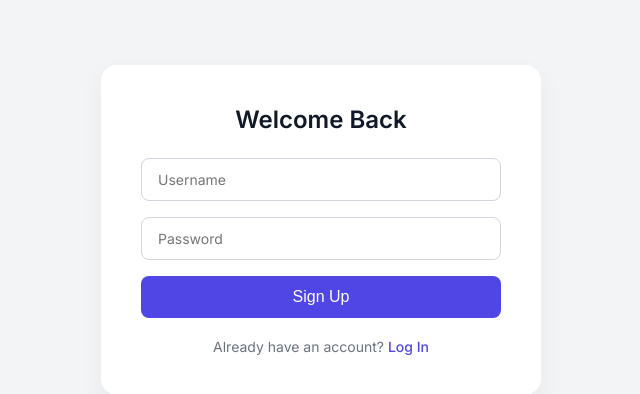
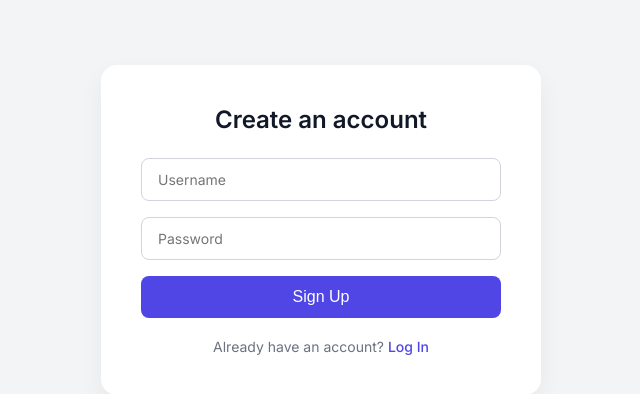
Before and after one commit to yos0727/SUT, a Flask app: page /register in a window 1280 px wide. Shown: the part 170-564 px from the top of the page, without its empty margins (319-959 px from the left). Run offline with Flask 3, Linux system fonts and the light colour scheme.

Commit message:
register bug and rename title for differenve

```diff
--- a/templates/register.html
+++ b/templates/register.html
@@ -20,13 +20,13 @@
 </head>
 <body>
     <div class="auth-card">
-        <h2>Welcome Back</h2>
+        <h2>Create an account</h2>
         {% with messages = get_flashed_messages() %}
           {% if messages %}
             <ul class="flash-msgs">{% for message in messages %}<li>{{ message }}</li>{% endfor %}</ul>
           {% endif %}
         {% endwith %}
-        <form action="/register">
+        <form method="POST" action="/register">
             <input type="text" name="username" placeholder="Username" required>
             <input type="password" name="password" placeholder="Password" required>
             <button type="submit">Sign Up</button>
```
Also changed, not shown: events.db (added).
